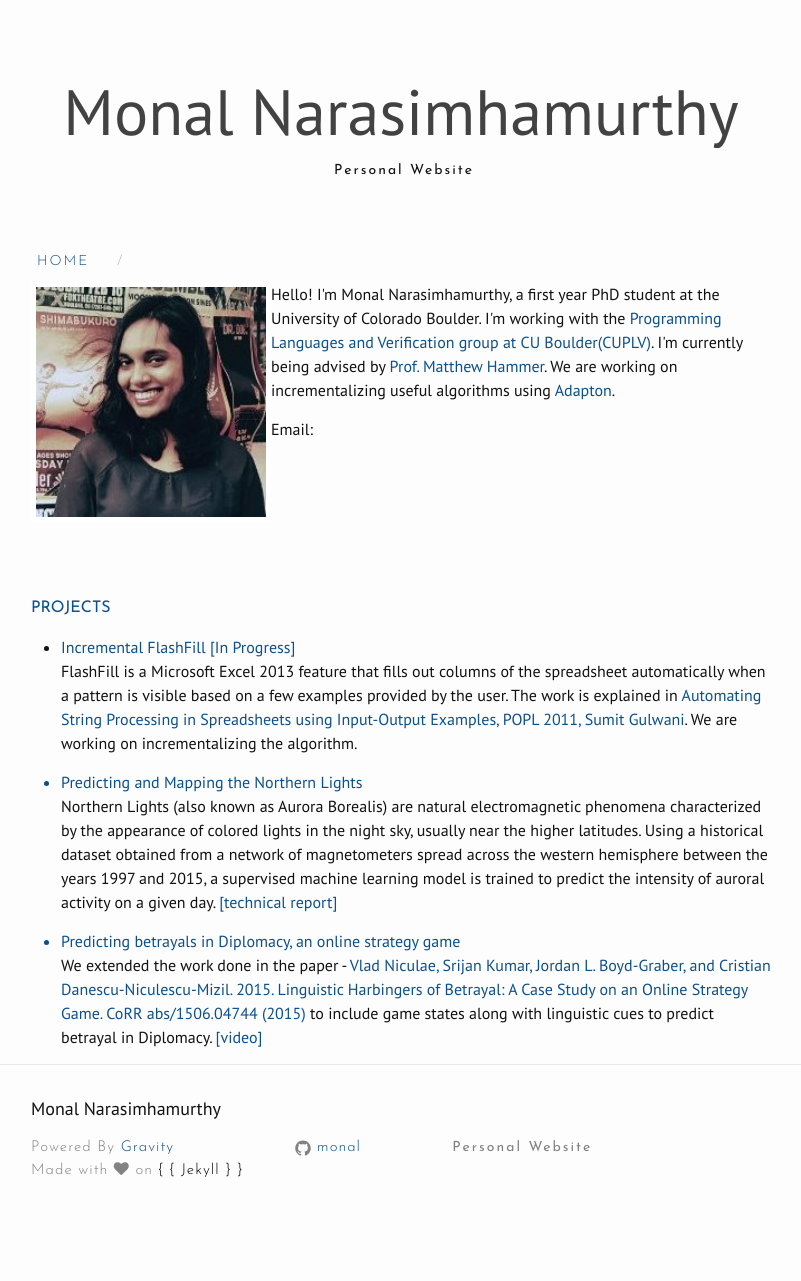
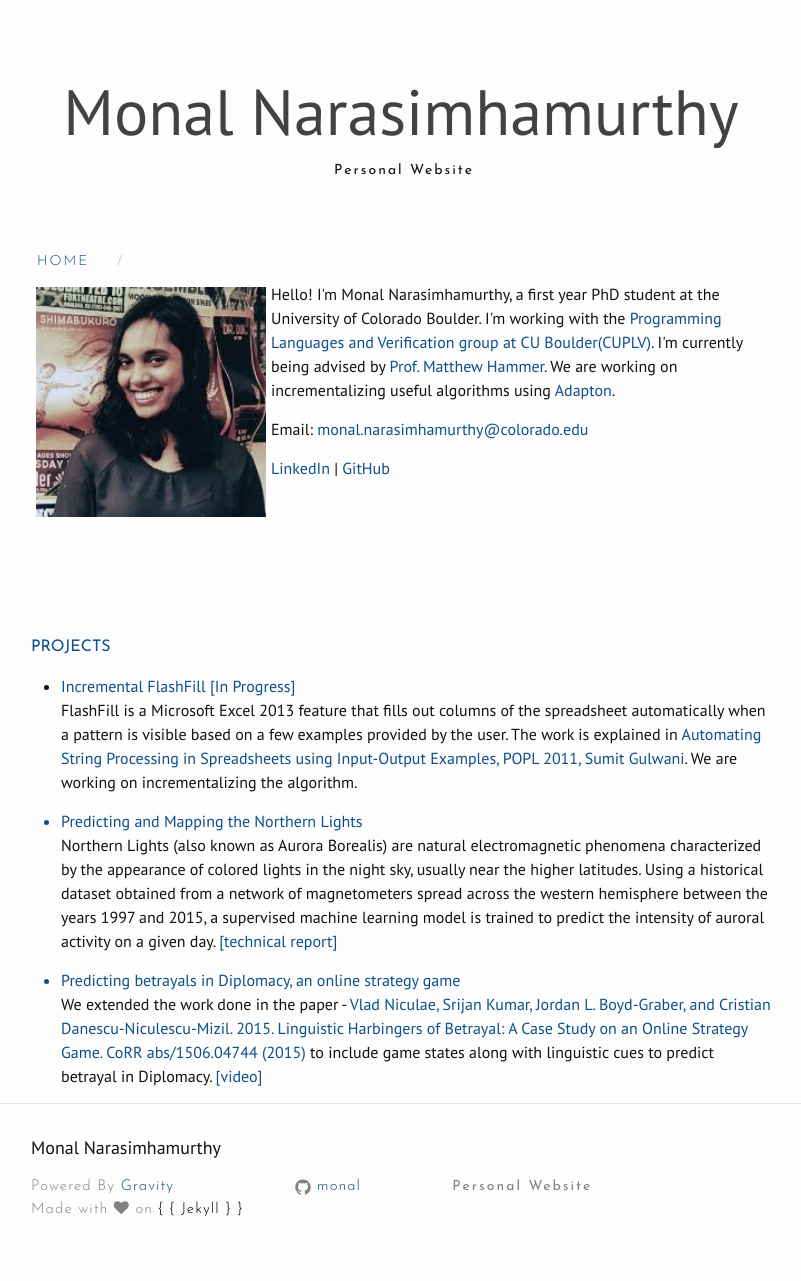
Before and after one commit to monal/monal.github.io, a Jekyll site: the page built from index.html, in a window 1280 px wide. Shown: the whole page, without its empty margins (239-1040 px from the left). Built offline with Jekyll 4.4.1, drawn with Linux system fonts in a browser that asks for light colours; nearby versions of some CDN libraries; before the commit the page ends 1242 px from its top, so only the background shows below that.

Commit message:
Add links

```diff
--- a/index.html
+++ b/index.html
@@ -6,7 +6,8 @@ layout: default
 <p style="float: left;"style="margin-top: 5px"><img src="monal.jpg" alt="" height="230" width="230" style='border:5px solid #FFF'></p>
 <p style="margin-top: 10px; margin-left: 30px">Hello! I'm Monal Narasimhamurthy, a first year PhD student at the University of Colorado Boulder. I'm working with the <a href="http://plv.colorado.edu">Programming Languages and Verification group at CU Boulder(CUPLV)</a>. I'm currently being advised by <a href="http://www.matthewhammer.org">Prof. Matthew Hammer</a>. We are working on incrementalizing useful algorithms using <a href="http://plv.colorado.edu/adapton/">Adapton</a>.
 </p>
-<p>Email:</p>
+<p>Email: <a href="mailto:monal.narasimhamurthy@colorado.edu">monal.narasimhamurthy@colorado.edu</a></p>
+<p><a href="https://www.linkedin.com/in/monal-narasimhamurthy">LinkedIn</a> | <a href="https://github.com/monal">GitHub</a> </p>
 </div>
 <div style="margin-top:60px">
 <h4 style="color:#0D4F8E; font-family:'Josefin Sans';">PROJECTS</h4>
```
